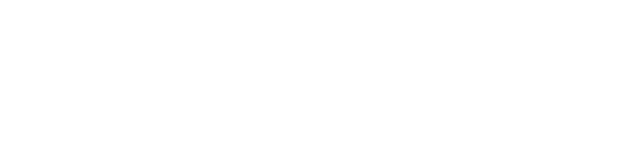
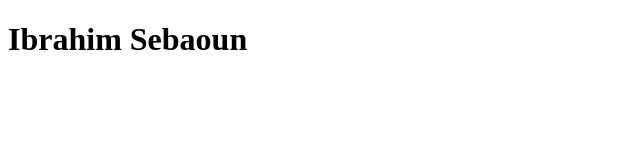
Before and after one commit to divtec-cejef/cv-01-html-iboss667, a plain HTML site: page Index.html in a window 1280 px wide. Shown: the whole page, without its empty margins (0-640 px from the left). Drawn offline with Linux system fonts and the light colour scheme.

Commit message:
ajout index.html

```diff
--- a/Index.html
+++ b/Index.html
@@ -5,6 +5,6 @@
     <title>CV de Ibrahim Sebaoun</title>
 </head>
 <body>
-
+        <h1> Ibrahim Sebaoun </h1>
 </body>
 </html>
```
